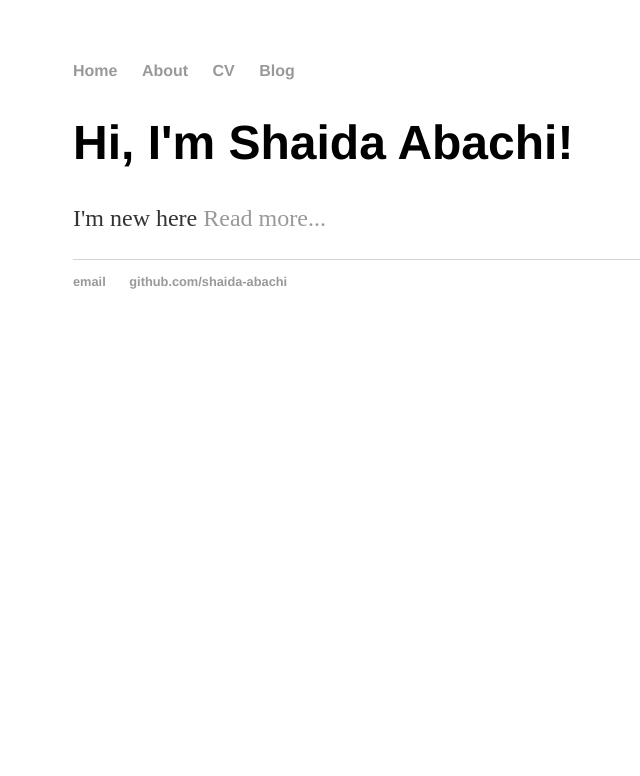
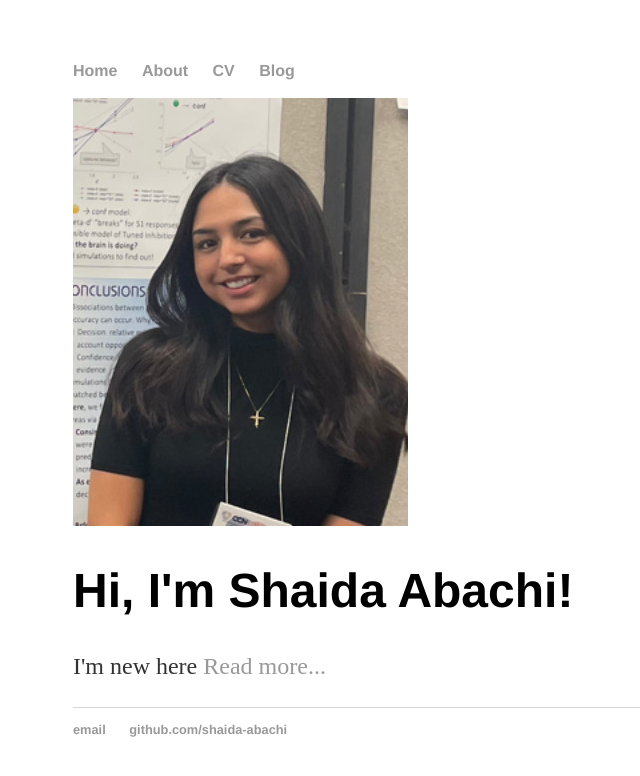
Before and after one commit to shaida-abachi/shaida-abachi.github.io, a Jekyll site: the page built from index.html, in a window 1280 px wide. Shown: the top 776 px of the page, without its empty margins (119-759 px from the left). Built offline with Jekyll 4.4.1, drawn with Linux system fonts in a browser that asks for light colours.

Commit message:
Update index.html

```diff
--- a/index.html
+++ b/index.html
@@ -2,6 +2,9 @@
 layout: default
 title: Shaida Abachi
 ---
+   		<div class="profile float-right">
+     		   	<img class="img-fluid z-depth-1 rounded" src="/assets/img/home_pic.png">
+       		</div>
 
 		<div class="blurb">
 			<h1>Hi, I'm Shaida Abachi!</h1>
```
